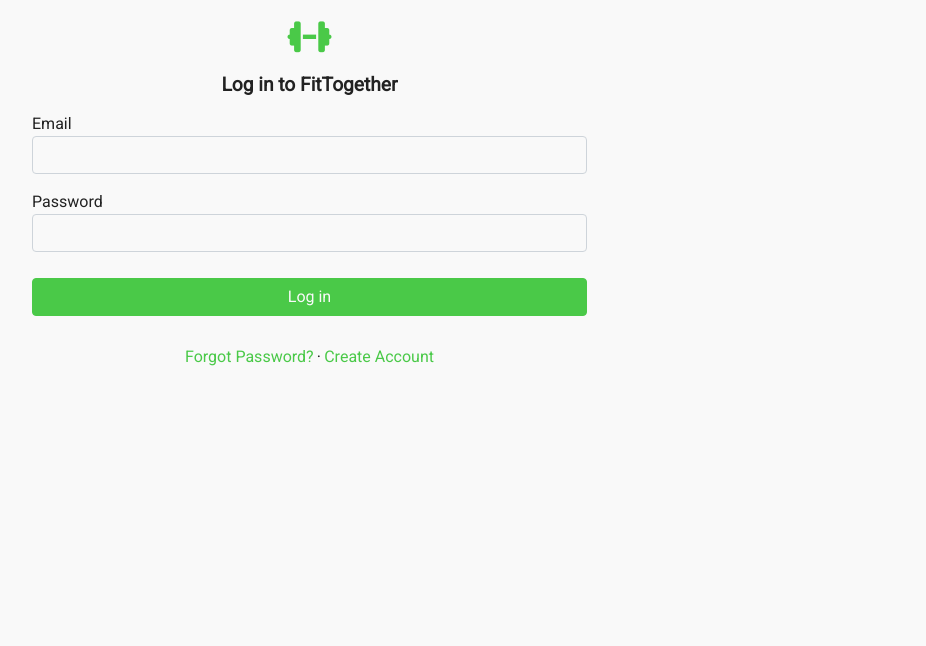
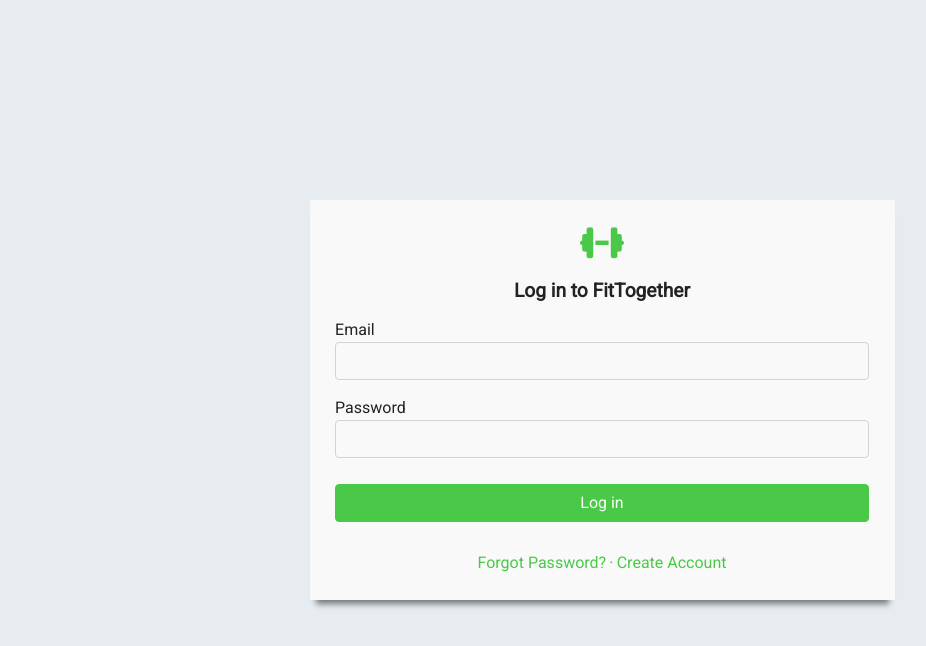
Before and after one commit to 0chriscrew0/fit-together-client, a React (Create React App) app: page /login in a window 1280 px wide. Shown: the top 646 px of the page, without its empty margins (38-964 px from the left). Built offline with nearby package versions, Linux system fonts and the light colour scheme.

Commit message:
finish styling Login component

```diff
--- a/src/components/User/Login.tsx
+++ b/src/components/User/Login.tsx
@@ -7,7 +7,7 @@ export default class Login extends React.PureComponent {
       <div className="login">
         <div className="container">
           <div className="row">
-            <div className="col-md-6">
+            <div className="col-md-6 mx-auto">
               <i className="fas fa-dumbbell dumbell-icon" />
 
               <h4>Log in to FitTogether</h4>
--- a/src/scss/pages/_login.scss
+++ b/src/scss/pages/_login.scss
@@ -35,6 +35,25 @@
 
     span {
       margin: 0 0.2rem;
+      color: $green;
+    }
+  }
+
+  @include media-breakpoint-up(md) {
+    background-color: $gray;
+    padding: 0;
+
+    .row {
+      height: 100vh;
+      align-items: center;
+    }
+
+    .col-md-6 {
+      background-color: $white;
+      padding: 1.6rem;
+      -webkit-box-shadow: 0 10px 6px -6px #777;
+      -moz-box-shadow: 0 10px 6px -6px #777;
+      box-shadow: 0 10px 6px -6px #777;
     }
   }
 }
```
Also changed, not shown: src/css/main.css.
